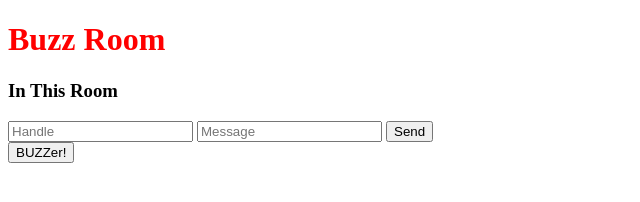
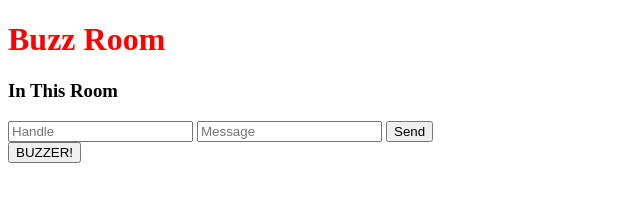
Before and after one commit to tbird654/chattestapp, a website: page public/index.html in a window 1280 px wide. Shown: the full height of the page, 0-640 px from the left. Drawn offline with nearby package versions, Linux system fonts and the light colour scheme; no server answers.

Commit message:
test commit 1

```diff
--- a/public/index.html
+++ b/public/index.html
@@ -35,7 +35,7 @@
         </div>
 
         <div id="buzzer">
-            <button id="buzz">BUZZer!</button>
+            <button id="buzz">BUZZER!</button>
         </div>
 
 
```
